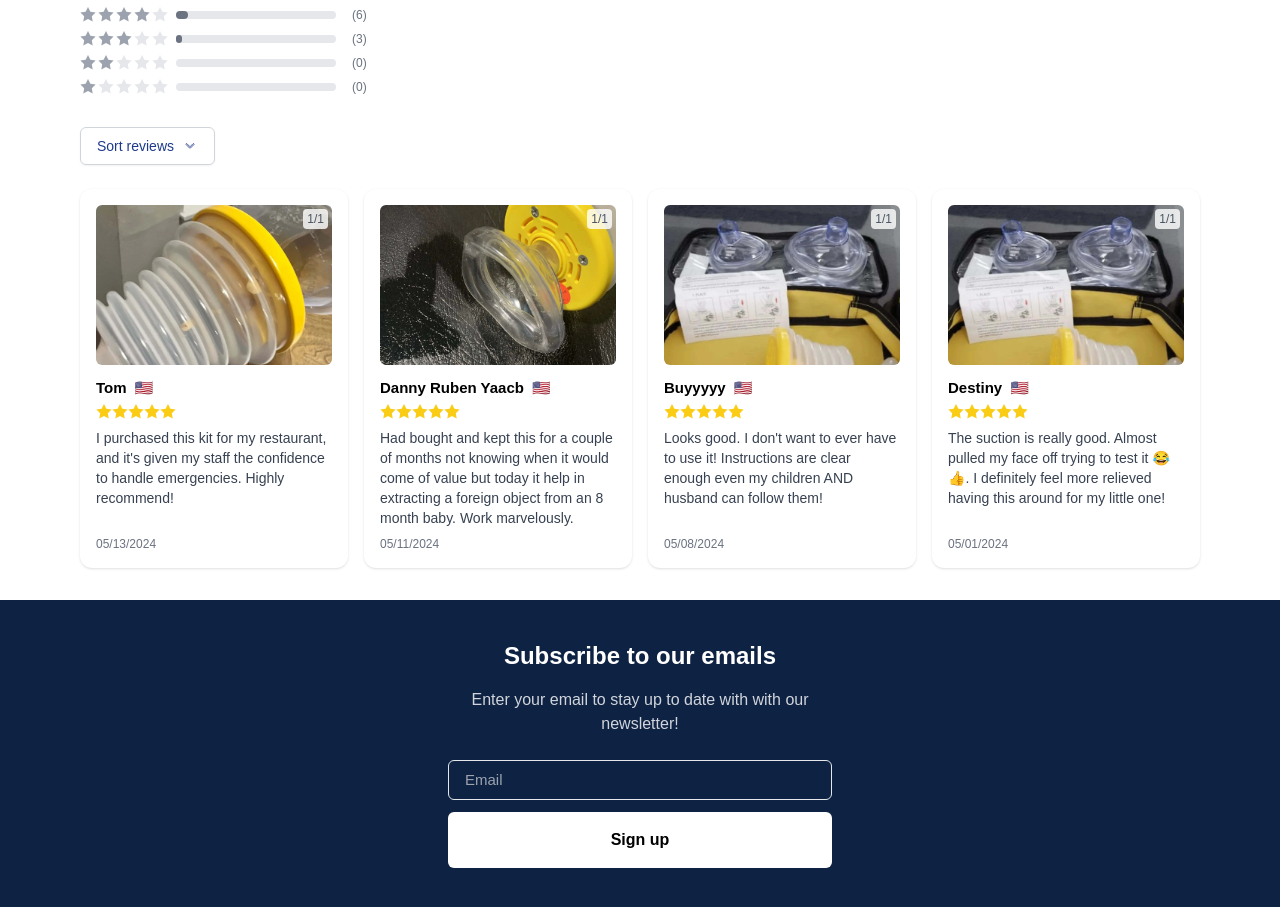
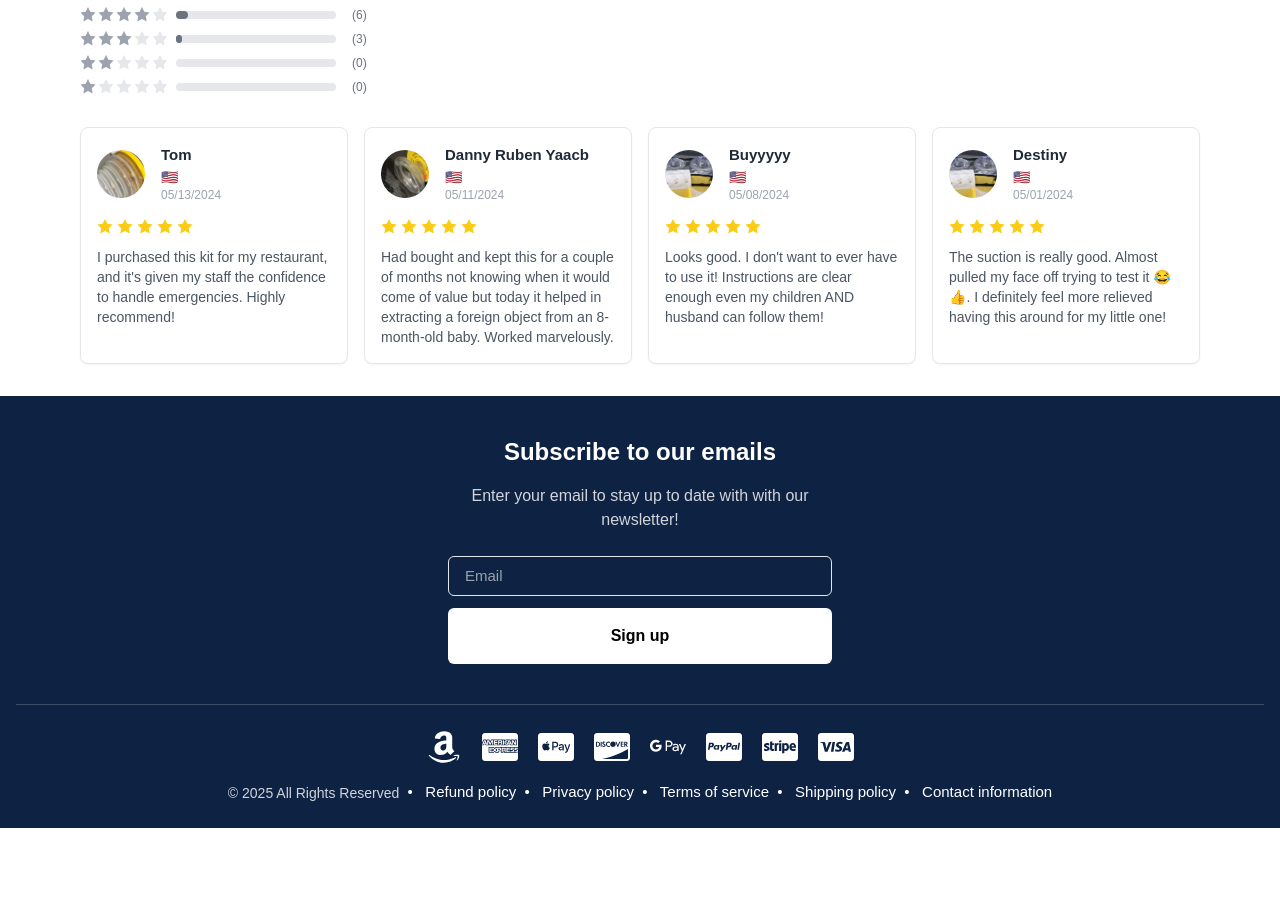
Before and after one commit to cehfidah/lifevac, a React (Create React App) app: page / in a window 1280 px wide. Shown: the part 11001-11908 px from the top of the page. After the commit the page ends 11829 px from the top, so only its background shows below. Built offline with nearby package versions, Linux system fonts and the light colour scheme.

Commit message:
ReviewGrid api call

```diff
--- a/src/pages/home/component/ReviewGrid.js
+++ b/src/pages/home/component/ReviewGrid.js
@@ -12,7 +12,7 @@ const reviews = [
     rating: 5,
     date: "05/11/2024",
     content:
-      "Had bought and kept this for a couple of months not knowing when it would come of value but today it help in extracting a foreign object from an 8 month baby. Work marvelously.",
+      "Had bought and kept this for a couple of months not knowing when it would come of value but today it helped in extracting a foreign object from an 8-month-old baby. Worked marvelously.",
     image: first,
   },
   {
@@ -63,10 +63,13 @@ export default function ReviewGrid() {
   const [formData, setFormData] = useState({
     name: "",
     email: "",
-    content: "",
+    message: "",
+    image: "",
   });
   const [selectedImage, setSelectedImage] = useState(null);
   const [sortType, setSortType] = useState("date");
+  const [loading, setLoading] = useState(false);
+  const [uploadedImage, setUploadedImage] = useState(null); // State to hold uploaded image filename
 
   const handleInputChange = (e) => {
     setFormData({ ...formData, [e.target.name]: e.target.value });
@@ -78,30 +81,77 @@ export default function ReviewGrid() {
     }
   };
 
-  const handleSubmit = () => {
+  const handleSubmit = async () => {
     if (
       !formData.name ||
       !formData.email ||
-      !formData.content ||
+      !formData.message ||
       selectedStars === 0
     ) {
-      alert("Please fill all fields and select a star rating.");
       return;
     }
 
-    console.log("Review Submitted:");
-    console.log("Name:", formData.name);
-    console.log("Email:", formData.email);
-    console.log("Rating:", selectedStars);
-    console.log("Content:", formData.content);
-    console.log("Image File:", selectedImage);
+    try {
+      setLoading(true);
 
-    alert("Review submitted!");
-    setShowForm(false);
-    setFormData({ name: "", email: "", content: "" });
-    setSelectedStars(0);
-    setHoveredStar(0);
-    setSelectedImage(null);
+      // Step 1: If there is an image, upload it first
+      if (selectedImage) {
+        const formDataImage = new FormData();
+        formDataImage.append("upload_file", selectedImage);
+
+        const imageResponse = await fetch(
+          "https://airwayclear.ffnewsupdater.xyz/api/v1/GKdjjhsjhdKdSNd/rest_api/upload.php",
+          {
+            method: "POST",
+            body: formDataImage,
+          }
+        );
+
+        if (!imageResponse.ok) {
+          throw new Error("Failed to upload the image.");
+        }
+
+        const imageData = await imageResponse.json();
+
+        // Set the uploaded image filename to pass it to the review API
+        setUploadedImage(imageData.data);
+      }
+
+      const reviewData = {
+        name: formData.name,
+        email: formData.email,
+        message: formData.message,
+        rating: selectedStars,
+        image: uploadedImage, // Add the uploaded image filename here
+      };
+      // Step 2: Submit the review with the image filename (if uploaded)
+      const reviewResponse = await fetch(
+        "https://airwayclear.ffnewsupdater.xyz/api/v1/GKdjjhsjhdKdSNd/rest_api/rating.php",
+        {
+          method: "POST",
+          headers: { "Content-Type": "application/json" },
+          body: JSON.stringify(reviewData),
+        }
+      );
+
+      if (!reviewResponse.ok) {
+        throw new Error("Failed to submit the review.");
+      }
+
+      const data = await reviewResponse.json();
+      console.log("Review Submitted:", data);
+
+      setShowForm(false);
+      setFormData({ name: "", email: "", message: "" });
+      setSelectedStars(0);
+      setHoveredStar(0);
+      setSelectedImage(null);
+      setUploadedImage(null); // Reset image state after submission
+    } catch (error) {
+      console.error("Error submitting review:", error);
+    } finally {
+      setLoading(false);
+    }
   };
 
   return (
@@ -206,8 +256,8 @@ export default function ReviewGrid() {
             <textarea
               className="border px-3 py-2 rounded text-sm w-full mb-4 min-h-[100px]"
               placeholder="Enter your feedback here"
-              name="content"
-              value={formData.content}
+              name="message"
+              value={formData.message}
               onChange={handleInputChange}
             ></textarea>
 
@@ -234,74 +284,13 @@ export default function ReviewGrid() {
               <button
                 onClick={handleSubmit}
                 className="bg-blue-900 text-white px-6 py-2 rounded text-sm"
+                disabled={loading}
               >
-                Submit review
+                {loading ? "Submitting..." : "Submit review"}
               </button>
             </div>
           </div>
         )}
-
-        {/* Sort Dropdown */}
-        <div className="relative inline-block text-left mb-6">
-          <button
-            onClick={() => setShowDropdown((prev) => !prev)}
-            className="inline-flex justify-center items-center w-full rounded-md border border-gray-300 shadow-sm px-4 py-2 bg-white text-sm font-medium text-blue-900 hover:bg-gray-50 focus:outline-none"
-          >
-            Sort reviews
-            <svg
-              className="ml-2 h-4 w-4"
-              xmlns="http://www.w3.org/2000/svg"
-              fill="none"
-              viewBox="0 0 20 20"
-              stroke="currentColor"
-            >
-              <path d="M5.23 7.21a.75.75 0 011.06.02L10 10.94l3.71-3.71a.75.75 0 111.06 1.06l-4.25 4.25a.75.75 0 01-1.06 0L5.25 8.27a.75.75 0 01-.02-1.06z" />
-            </svg>
-          </button>
-
-          {showDropdown && (
-            <div className="origin-top-right absolute right-0 mt-2 w-48 rounded-md shadow-lg bg-white ring-1 ring-black ring-opacity-5 z-10">
-              <div className="py-1">
-                <button
-                  onClick={() => {
-                    setSortType("date");
-                    setShowDropdown(false);
-                  }}
-                  className="block w-full px-4 py-2 text-sm text-gray-700 hover:bg-gray-100 text-left"
-                >
-                  Sort by Date
-                </button>
-                <button
-                  onClick={() => {
-                    setSortType("content");
-                    setShowDropdown(false);
-                  }}
-                  className="block w-full px-4 py-2 text-sm text-gray-700 hover:bg-gray-100 text-left"
-                >
-                  Sort by Content
-                </button>
-                <button
-                  onClick={() => {
-                    setSortType("photo");
-                    setShowDropdown(false);
-                  }}
-                  className="block w-full px-4 py-2 text-sm text-gray-700 hover:bg-gray-100 text-left"
-                >
-                  Sort by Photo
-                </button>
-                <button
-                  onClick={() => {
-                    setSortType("rate");
-                    setShowDropdown(false);
-                  }}
-                  className="block w-full px-4 py-2 text-sm text-gray-700 hover:bg-gray-100 text-left"
-                >
-                  Sort by Rating
-                </button>
-              </div>
-            </div>
-          )}
-        </div>
 
         {/* Review Cards */}
         <div className="grid grid-cols-1 sm:grid-cols-2 md:grid-cols-3 lg:grid-cols-4 gap-4">
@@ -310,10 +299,6 @@ export default function ReviewGrid() {
               switch (sortType) {
                 case "date":
                   return new Date(b.date) - new Date(a.date);
-                case "content":
-                  return b.content.length - a.content.length;
-                case "photo":
-                  return a.image ? -1 : 1;
                 case "rate":
                   return b.rating - a.rating;
                 default:
@@ -323,39 +308,43 @@ export default function ReviewGrid() {
             .map((review) => (
               <div
                 key={review.id}
-                className="bg-white rounded-xl shadow p-4 flex flex-col h-full"
+                className="border p-4 rounded-lg bg-white shadow-sm"
               >
-                <div className="relative">
+                <div className="flex items-center gap-4 mb-4">
                   <img
                     src={review.image}
-                    alt="review"
-                    className="w-full h-40 object-cover rounded-md mb-3"
+                    alt={review.name}
+                    className="w-12 h-12 rounded-full object-cover"
                   />
-                  <span className="absolute top-1 right-1 bg-white/80 text-gray-600 text-xs rounded px-1 py-0.5">
-                    1/1
-                  </span>
+                  <div>
+                    <div className="font-semibold text-gray-800">
+                      {review.name}
+                    </div>
+                    <div className="text-sm text-gray-500">
+                      {review.country}
+                    </div>
+                    <div className="text-xs text-gray-400">{review.date}</div>
+                  </div>
                 </div>
-                <div className="flex items-center gap-2 font-semibold">
-                  <span>{review.name}</span>
-                  <span>{review.country}</span>
-                </div>
-                <div className="flex items-center mt-1 mb-2 text-yellow-400">
+                <div className="flex gap-1 mb-3">
                   {Array(5)
-                    .fill()
+                    .fill(0)
                     .map((_, i) => (
                       <svg
                         key={i}
-                        className="w-4 h-4 fill-current"
+                        className={`w-4 h-4 ${
+                          i < review.rating
+                            ? "text-yellow-400"
+                            : "text-gray-300"
+                        }`}
+                        fill="currentColor"
                         viewBox="0 0 20 20"
                       >
                         <path d="M10 15l-5.878 3.09 1.122-6.545L.488 6.91l6.562-.955L10 0l2.95 5.955 6.562.955-4.756 4.635 1.122 6.545z" />
                       </svg>
                     ))}
                 </div>
-                <p className="text-sm text-gray-700 mb-2">{review.content}</p>
-                <div className="text-xs text-gray-500 mt-auto">
-                  {review.date}
-                </div>
+                <p className="text-sm text-gray-600">{review.content}</p>
               </div>
             ))}
         </div>
```
